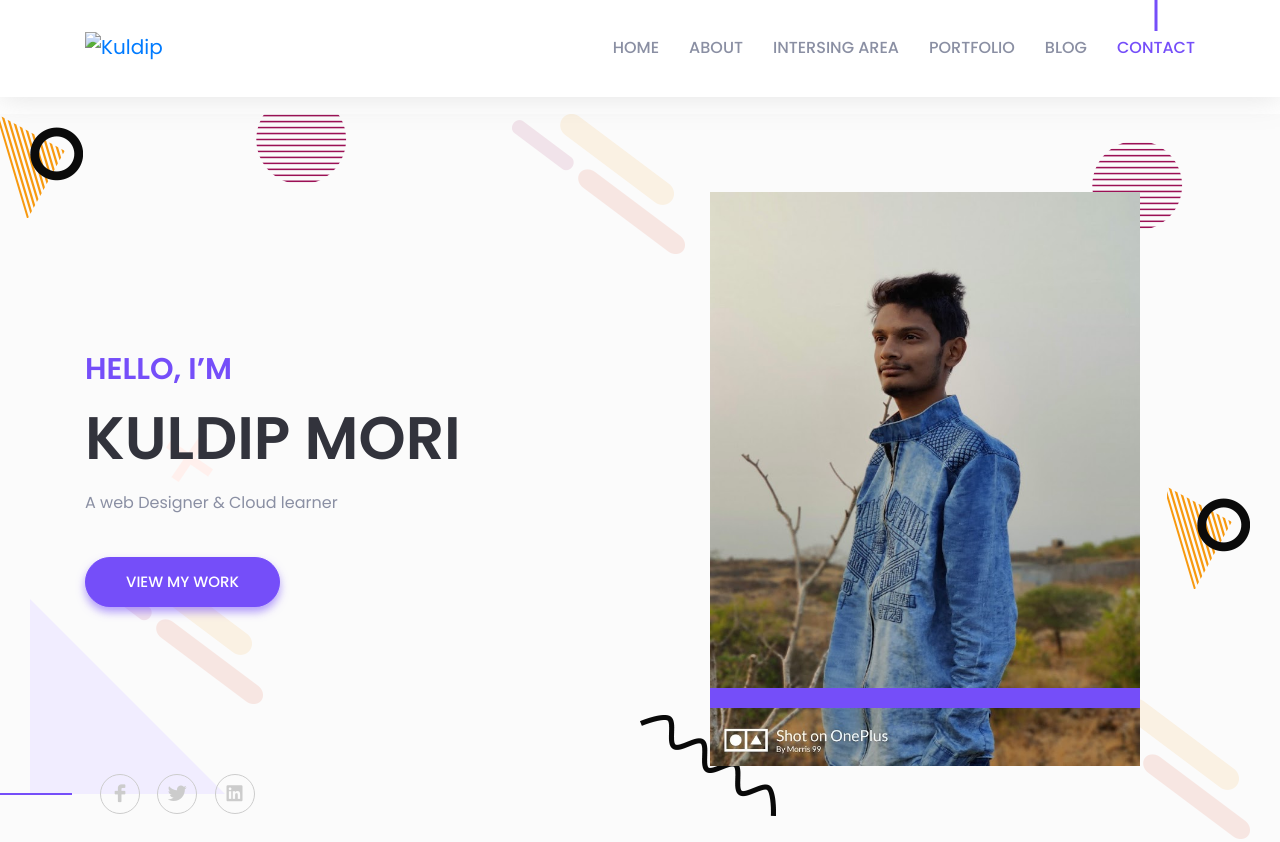
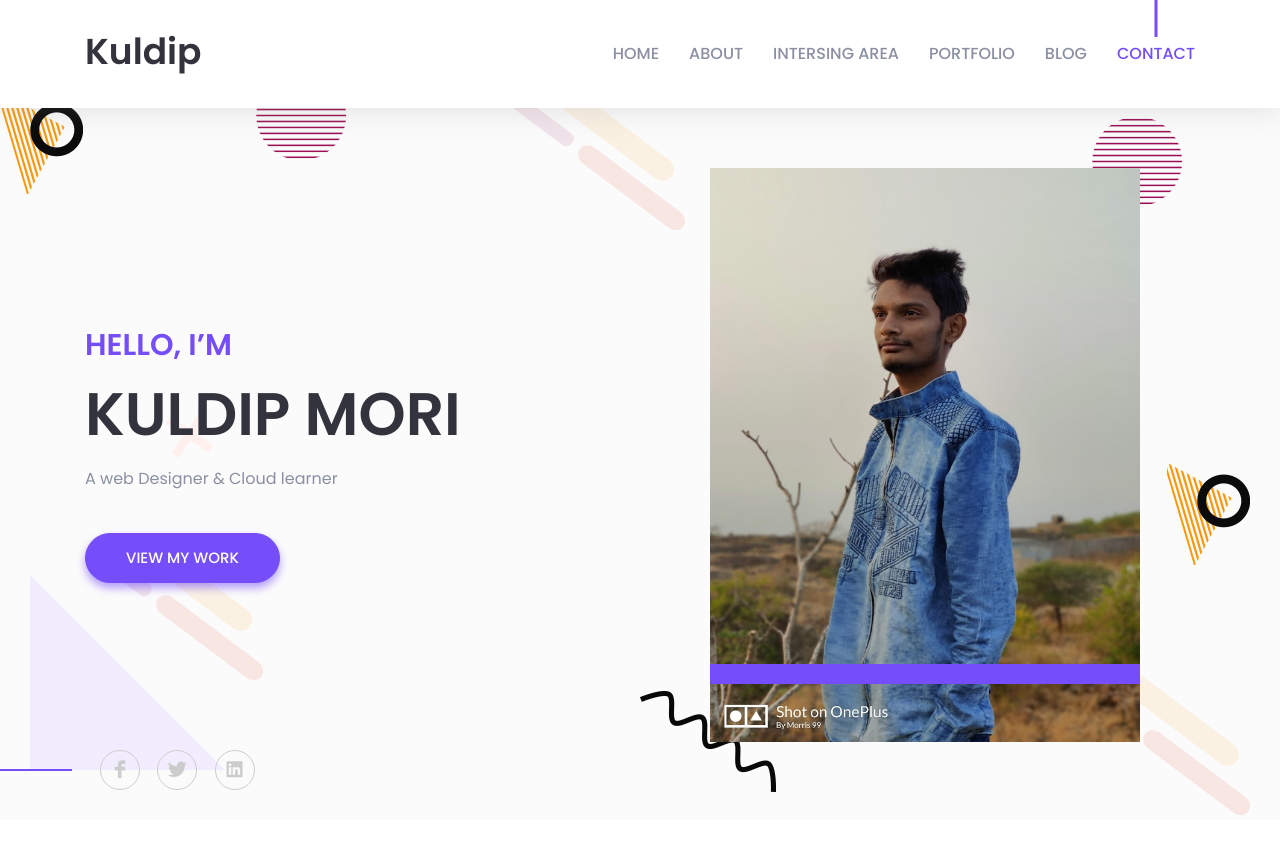
Before and after one commit to kuldip62/morikuldip, a plain HTML site: page index.html in a window 1280 px wide. Shown: the top 842 px of the page. Drawn offline with Linux system fonts and the light colour scheme; files whose address does not match are found by name.

Commit message:
Update index.html

```diff
--- a/index.html
+++ b/index.html
@@ -23,7 +23,7 @@
 
     <!--====== Magnific Popup css ======-->
     <link rel="stylesheet" href="assets/css/magnific-popup.css">
-e
+
     <!--====== Default css ======-->
     <link rel="stylesheet" href="assets/css/default.css">
 
@@ -65,7 +65,7 @@ e
                     <div class="col-lg-12">
                         <nav class="navbar navbar-expand-lg">
                             <a class="navbar-brand" href="index.html">
-                                <img src="" alt="Kuldip">
+                                <h2>Kuldip</h2>
                             </a> <!-- Logo -->
                             <button class="navbar-toggler" type="button" data-toggle="collapse" data-target="#navbarSupportedContent" aria-controls="navbarSupportedContent" aria-expanded="false" aria-label="Toggle navigation">
                                 <span class="toggler-icon"></span>
```
